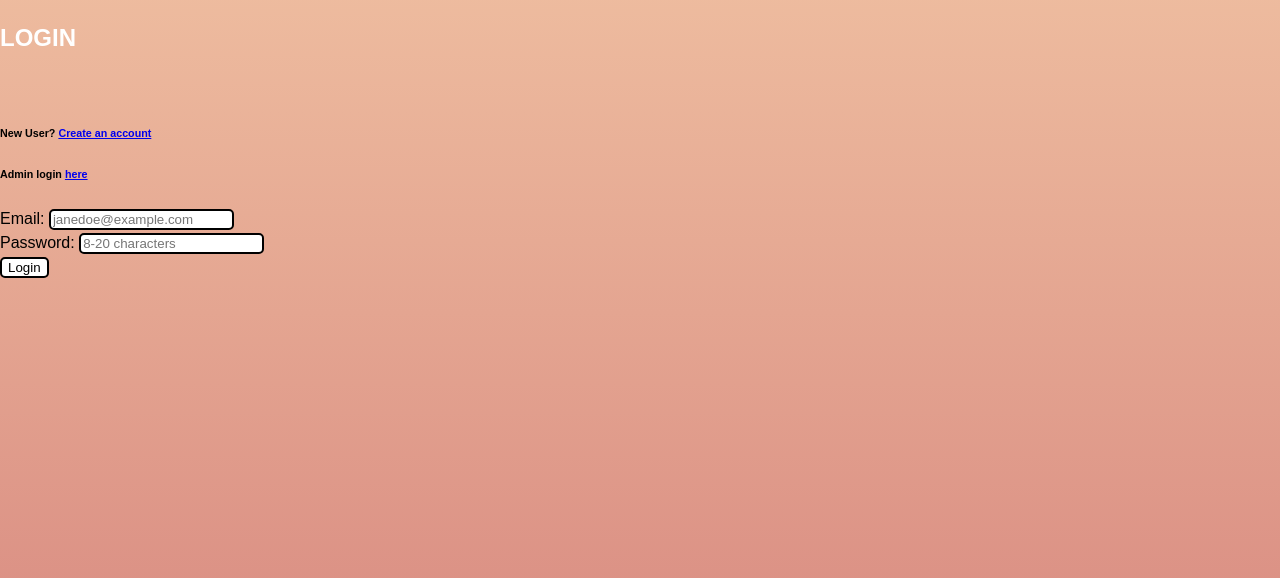
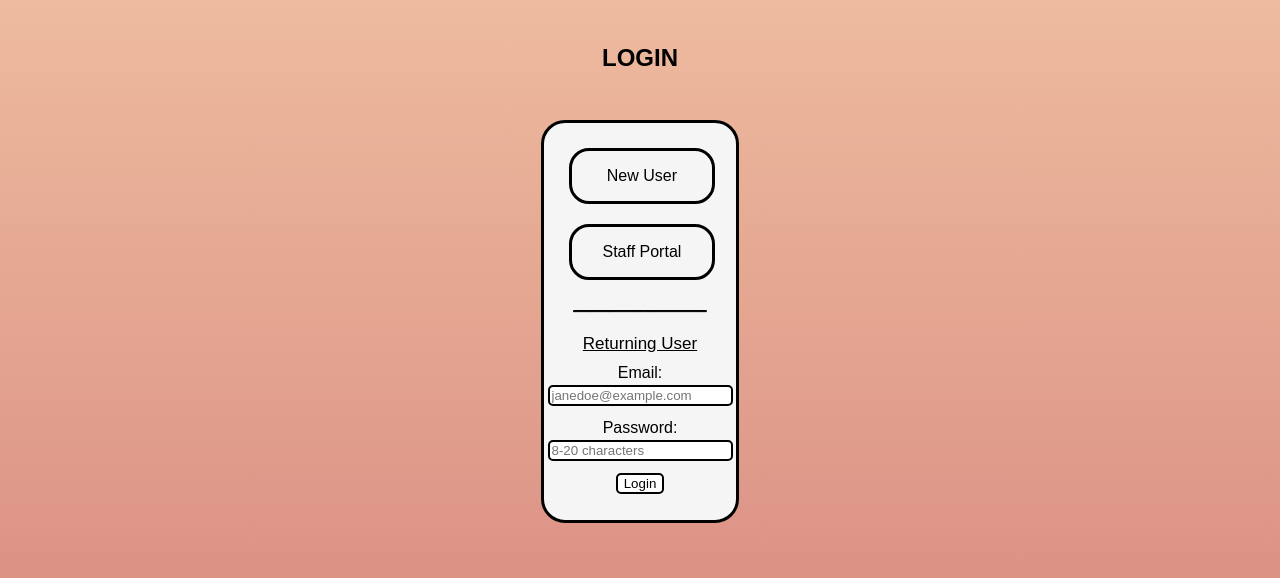
Before and after one commit to THINNGO2511/COSC3380-TeamProject, a PHP site: page /umaporium2/login_page.php in a window 1280 px wide. Shown: the part 88-666 px from the top of the page. Run offline with PHP 8.4, Linux system fonts and the light colour scheme; the visitor is signed in with stand-in values (Sample User, id 1).

Commit message:
remodeled general login page

```diff
--- a/umaporium2/login_page.php
+++ b/umaporium2/login_page.php
@@ -1,7 +1,7 @@
 <!DOCTYPE html>
 <html>
  <head>
-    <title>Customer Login</title>
+   <title>Login Portal</title>
    <link rel="stylesheet" href="styles.css">
  </head>
  <body>
@@ -17,28 +17,59 @@
    }
    else {
    ?>
-      <h2>LOGIN</h2>
+     <h2 style="color: black ; padding-top: 20px;"><center>LOGIN</center></h2>
      <br>
-      <h6>New User? <a href="./user_registration.php">Create an account</a></h6>
-      <h6>Admin login <a href="./login_admin.php">here</a></h6>
 
-      <!-- user login form -->
-      <form action="includes/login.inc.php" method="post">
-          <div>
-              <label for="email">Email: </label>
+
+   <div class="login-form">
+       <script>
+         function navigateToNewUser() {
+           window.location.href = './user_registration.php';
+         }
+       </script>
+
+
+       <script>
+         function navigateToStaffPortal() {
+           window.location.href = './login_admin.php';
+         }
+       </script>
+
+
+       <div class="column4" onclick="navigateToNewUser()" style="margin-top: 25px; margin-bottom: 5px">
+         New User
+       </div>
+
+
+       <div class="column4" onclick="navigateToStaffPortal()" style="margin-top: 15px; margin-bottom: 5px">
+         Staff Portal
+       </div>
+
+       <!-- ********** user login form ********* -->
+       <form action="includes/login.inc.php" method="post" class="center-form">
+         <p style="text-decoration: underline; margin-top: 7px; margin-bottom: 5px">_______________</p>
+         <p style="font-size: 17px; text-decoration: underline; margin-top: 10px; margin-bottom: 5px">Returning User</p>
+
+
+           <div style="display: flex; flex-direction: column; align-items: center;">
+               <label for="email">Email:</label>
                <input type="email" name="email" id="email" placeholder="janedoe@example.com" required>
            </div>
-          <div>
+           <div style="padding-top: 10px"></div>
+           <div style="display: flex; flex-direction: column; align-items: center;">
                <label for="password">Password: </label>
                <input type="password" name="password" id="password" placeholder="8-20 characters" required>
            </div>
-          <div>
+           <div style="padding-bottom: 25px; padding-top: 10px;">
                <input type="submit" value="Login">
            </div>
        </form>
+   </div>
+
 
    <?php
  } ?>
 
+
 </body>
 </html>
--- a/umaporium2/styles.css
+++ b/umaporium2/styles.css
@@ -42,12 +42,6 @@
      nav a:hover {
     color: #ff4500;
     }
-
-    /* .login-button { */
-      /* float: right; */
-      /* Adjust the margin as per your need */
-       /* margin-right: 100px; */
-    /* } */
 
      /* Logo styles */
     .logo {
@@ -171,6 +165,25 @@
       background: whitesmoke;
    }
 
+   /* for login forms in login pages */
+   .login-form{
+      display: flex;
+      flex-direction: column;
+      margin: auto;
+      width: 15%;
+      align-items: center;
+
+      border: 3.5px solid black;
+      border-radius: 24px ;
+      background: whitesmoke;
+   }
+
+   .center-form {
+      display: flex;
+      flex-direction: column;
+      align-items: center;
+  }
+
    .glow-on-hover {
 
       width: 60%;
@@ -240,6 +253,22 @@
       color: #f75353;
   }
 
+  /* for login page links */
+  .team-link-2 {
+   font-size: 18px;
+   color: black;
+   text-decoration: none;
+
+   }
+
+   .login-form h6 {
+      margin-top: 25px;
+      margin-bottom: 0;
+  }
+
+  .team-link-2:hover {
+   color: #f75353;
+   }
 
    @keyframes glowing {
       0% { background-position: 0 0; }
```
Also changed, not shown: umaporium2/index.php (+10 -7 lines). Lines whose indentation alone changed are shown as unchanged.
